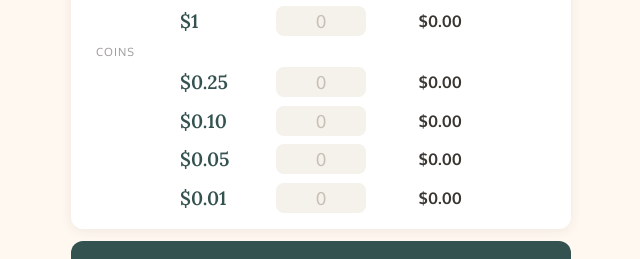
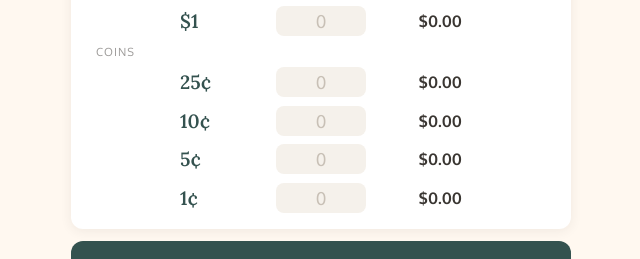
Before and after one commit to emilydidthis/register-counter, a plain HTML site: page index.html in a window 1280 px wide. Shown: the part 373-632 px from the top of the page, without its empty margins (319-959 px from the left). Drawn offline with nearby package versions, Linux system fonts and the light colour scheme.

Commit message:
swap to cents

```diff
--- a/index.html
+++ b/index.html
@@ -289,22 +289,22 @@
       <div class="section-label coins-label">Coins</div>
       <div class="denomination-rows coins-rows">
         <div class="denomination-row">
-          <span class="denom-label">$0.25</span>
+          <span class="denom-label">25¢</span>
           <input type="number" class="quantity-input" data-value="0.25" placeholder="0" min="0">
           <span class="row-total">$0.00</span>
         </div>
         <div class="denomination-row">
-          <span class="denom-label">$0.10</span>
+          <span class="denom-label">10¢</span>
           <input type="number" class="quantity-input" data-value="0.10" placeholder="0" min="0">
           <span class="row-total">$0.00</span>
         </div>
         <div class="denomination-row">
-          <span class="denom-label">$0.05</span>
+          <span class="denom-label">5¢</span>
           <input type="number" class="quantity-input" data-value="0.05" placeholder="0" min="0">
           <span class="row-total">$0.00</span>
         </div>
         <div class="denomination-row">
-          <span class="denom-label">$0.01</span>
+          <span class="denom-label">1¢</span>
           <input type="number" class="quantity-input" data-value="0.01" placeholder="0" min="0">
           <span class="row-total">$0.00</span>
         </div>
```
